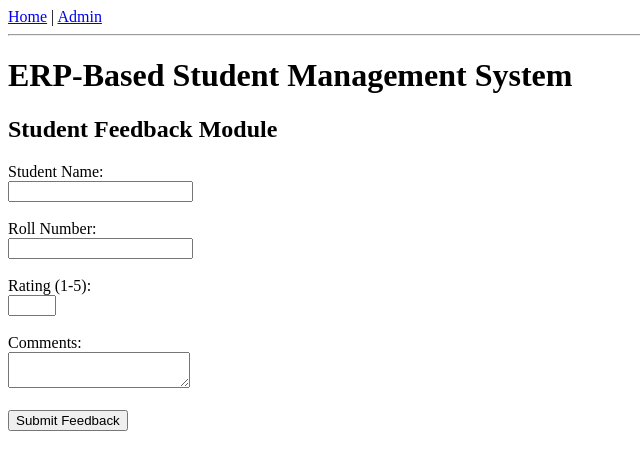
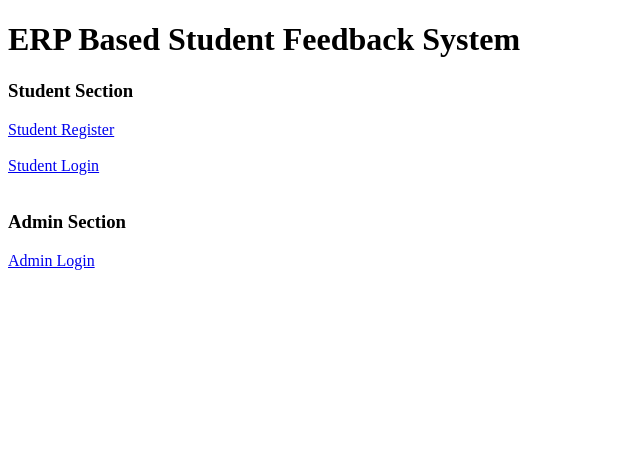
Before and after one commit to Harinimalarkodi/Student-Management-System, a Flask app: page / in a window 1280 px wide. Shown: the top 470 px of the page, without its empty margins (0-640 px from the left). Run offline with Flask 3, Linux system fonts and the light colour scheme.

Commit message:
student login-page

```diff
--- a/app.py
+++ b/app.py
@@ -2,24 +2,36 @@ from flask import Flask, render_template, request, redirect, session
 import sqlite3
 
 app = Flask(__name__)
-app.secret_key = "supersecretkey"
+app.secret_key = "secretkey"
 
 
 # -------------------------
-# Create Database Table
+# DATABASE
 # -------------------------
 def init_db():
     conn = sqlite3.connect('feedback.db')
     cursor = conn.cursor()
+
     cursor.execute("""
-        CREATE TABLE IF NOT EXISTS feedback (
-            id INTEGER PRIMARY KEY AUTOINCREMENT,
-            name TEXT,
-            roll TEXT,
-            rating TEXT,
-            comments TEXT
-        )
+    CREATE TABLE IF NOT EXISTS students(
+        id INTEGER PRIMARY KEY AUTOINCREMENT,
+        name TEXT,
+        email TEXT,
+        department TEXT,
+        password TEXT
+    )
     """)
+
+    cursor.execute("""
+    CREATE TABLE IF NOT EXISTS feedback(
+        id INTEGER PRIMARY KEY AUTOINCREMENT,
+        name TEXT,
+        roll TEXT,
+        rating TEXT,
+        comments TEXT
+    )
+    """)
+
     conn.commit()
     conn.close()
 
@@ -35,10 +47,87 @@ def home():
 
 
 # -------------------------
+# STUDENT REGISTER
+# -------------------------
+@app.route('/register', methods=['GET','POST'])
+def register():
+
+    if request.method == 'POST':
+
+        name = request.form['name']
+        email = request.form['email']
+        department = request.form['department']
+        password = request.form['password']
+
+        conn = sqlite3.connect('feedback.db')
+        cursor = conn.cursor()
+
+        cursor.execute(
+        "INSERT INTO students(name,email,department,password) VALUES(?,?,?,?)",
+        (name,email,department,password)
+        )
+
+        conn.commit()
+        conn.close()
+
+        return redirect('/student_login')
+
+    return render_template('register.html')
+
+
+# -------------------------
+# STUDENT LOGIN
+# -------------------------
+@app.route('/student_login', methods=['GET','POST'])
+def student_login():
+
+    if request.method == 'POST':
+
+        email = request.form['email']
+        password = request.form['password']
+
+        conn = sqlite3.connect('feedback.db')
+        cursor = conn.cursor()
+
+        cursor.execute(
+        "SELECT * FROM students WHERE email=? AND password=?",
+        (email,password)
+        )
+
+        student = cursor.fetchone()
+
+        conn.close()
+
+        if student:
+            session['student'] = email
+            return redirect('/student_dashboard')
+        else:
+            return "Invalid Login"
+
+    return render_template('student_login.html')
+
+
+# -------------------------
+# STUDENT DASHBOARD
+# -------------------------
+@app.route('/student_dashboard')
+def student_dashboard():
+
+    if 'student' not in session:
+        return redirect('/student_login')
+
+    return render_template('student_dashboard.html')
+
+
+# -------------------------
 # SUBMIT FEEDBACK
 # -------------------------
 @app.route('/submit', methods=['POST'])
 def submit():
+
+    if 'student' not in session:
+        return redirect('/student_login')
+
     name = request.form['name']
     roll = request.form['roll']
     rating = request.form['rating']
@@ -46,10 +135,12 @@ def submit():
 
     conn = sqlite3.connect('feedback.db')
     cursor = conn.cursor()
+
     cursor.execute(
-        "INSERT INTO feedback (name, roll, rating, comments) VALUES (?, ?, ?, ?)",
-        (name, roll, rating, comments)
+    "INSERT INTO feedback(name,roll,rating,comments) VALUES(?,?,?,?)",
+    (name,roll,rating,comments)
     )
+
     conn.commit()
     conn.close()
 
@@ -57,21 +148,7 @@ def submit():
 
 
 # -------------------------
-# PUBLIC VIEW PAGE
-# -------------------------
-@app.route('/view')
-def view():
-    conn = sqlite3.connect('feedback.db')
-    cursor = conn.cursor()
-    cursor.execute("SELECT * FROM feedback")
-    data = cursor.fetchall()
-    conn.close()
-
-    return render_template('view.html', data=data)
-
-
-# -------------------------
-# ADMIN LOGIN PAGE
+# ADMIN LOGIN
 # -------------------------
 @app.route('/admin_login')
 def admin_login():
@@ -79,10 +156,11 @@ def admin_login():
 
 
 # -------------------------
-# ADMIN AUTHENTICATION
+# ADMIN AUTH
 # -------------------------
 @app.route('/admin_auth', methods=['POST'])
 def admin_auth():
+
     username = request.form['username']
     password = request.form['password']
 
@@ -90,24 +168,45 @@ def admin_auth():
         session['admin'] = True
         return redirect('/admin')
     else:
-        return "Invalid credentials"
+        return "Invalid Credentials"
 
 
 # -------------------------
-# ADMIN PAGE (PROTECTED)
+# ADMIN DASHBOARD
 # -------------------------
 @app.route('/admin')
 def admin():
+
     if 'admin' not in session:
         return redirect('/admin_login')
 
     conn = sqlite3.connect('feedback.db')
     cursor = conn.cursor()
+
     cursor.execute("SELECT * FROM feedback")
     data = cursor.fetchall()
+
     conn.close()
 
     return render_template('admin.html', data=data)
+# -------------------------
+# VIEW FEEDBACK
+# -------------------------
+@app.route('/view')
+def view():
+
+    if 'admin' not in session:
+        return redirect('/admin_login')
+
+    conn = sqlite3.connect('feedback.db')
+    cursor = conn.cursor()
+
+    cursor.execute("SELECT * FROM feedback")
+    data = cursor.fetchall()
+
+    conn.close()
+
+    return render_template('view.html', data=data)
 
 
 # -------------------------
@@ -115,12 +214,15 @@ def admin():
 # -------------------------
 @app.route('/logout')
 def logout():
+
+    session.pop('student', None)
     session.pop('admin', None)
+
     return redirect('/')
 
 
 # -------------------------
 # RUN APP
 # -------------------------
-if __name__ == '__main__':
+if __name__ == "__main__":
     app.run(debug=True)
--- a/templates/index.html
+++ b/templates/index.html
@@ -1,35 +1,21 @@
 <!DOCTYPE html>
 <html>
 <head>
-    <title>ERP - Student Feedback</title>
+<title>ERP Student Feedback System</title>
 </head>
+
 <body>
 
-    <!-- Navigation Bar -->
-    <div>
-        <a href="/">Home</a> |
-         <a href="/admin">Admin</a>
-    </div>
+<h1>ERP Based Student Feedback System</h1>
 
-    <hr>
-<body>
-    <h1>ERP-Based Student Management System</h1>
-    <h2>Student Feedback Module</h2>
+<h3>Student Section</h3>
 
-    <form method="POST" action="/submit">
-        <label>Student Name:</label><br>
-        <input type="text" name="name" required><br><br>
+<a href="/register">Student Register</a><br><br>
+<a href="/student_login">Student Login</a><br><br>
 
-        <label>Roll Number:</label><br>
-        <input type="text" name="roll" required><br><br>
+<h3>Admin Section</h3>
 
-        <label>Rating (1-5):</label><br>
-        <input type="number" name="rating" min="1" max="5" required><br><br>
+<a href="/admin_login">Admin Login</a>
 
-        <label>Comments:</label><br>
-        <textarea name="comments" required></textarea><br><br>
-
-        <button type="submit">Submit Feedback</button>
-    </form>
 </body>
 </html>
```
Also changed, not shown: templates/register.html (added, +30 -0 lines), templates/student_dashboard.html (added, +35 -0 lines), templates/student_login.html (added, +24 -0 lines), templates/view.html (+11 -2 lines), feedback.db.
